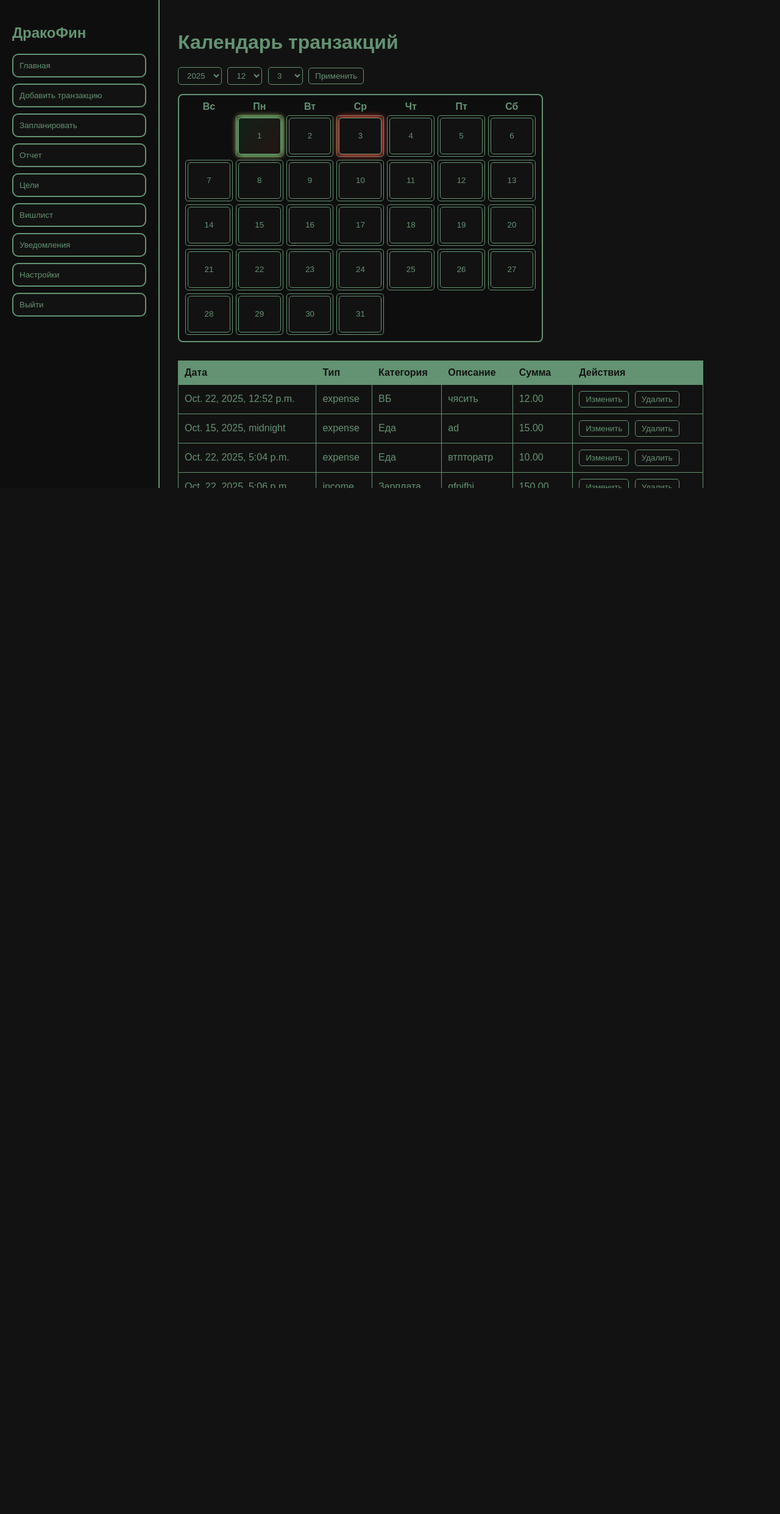
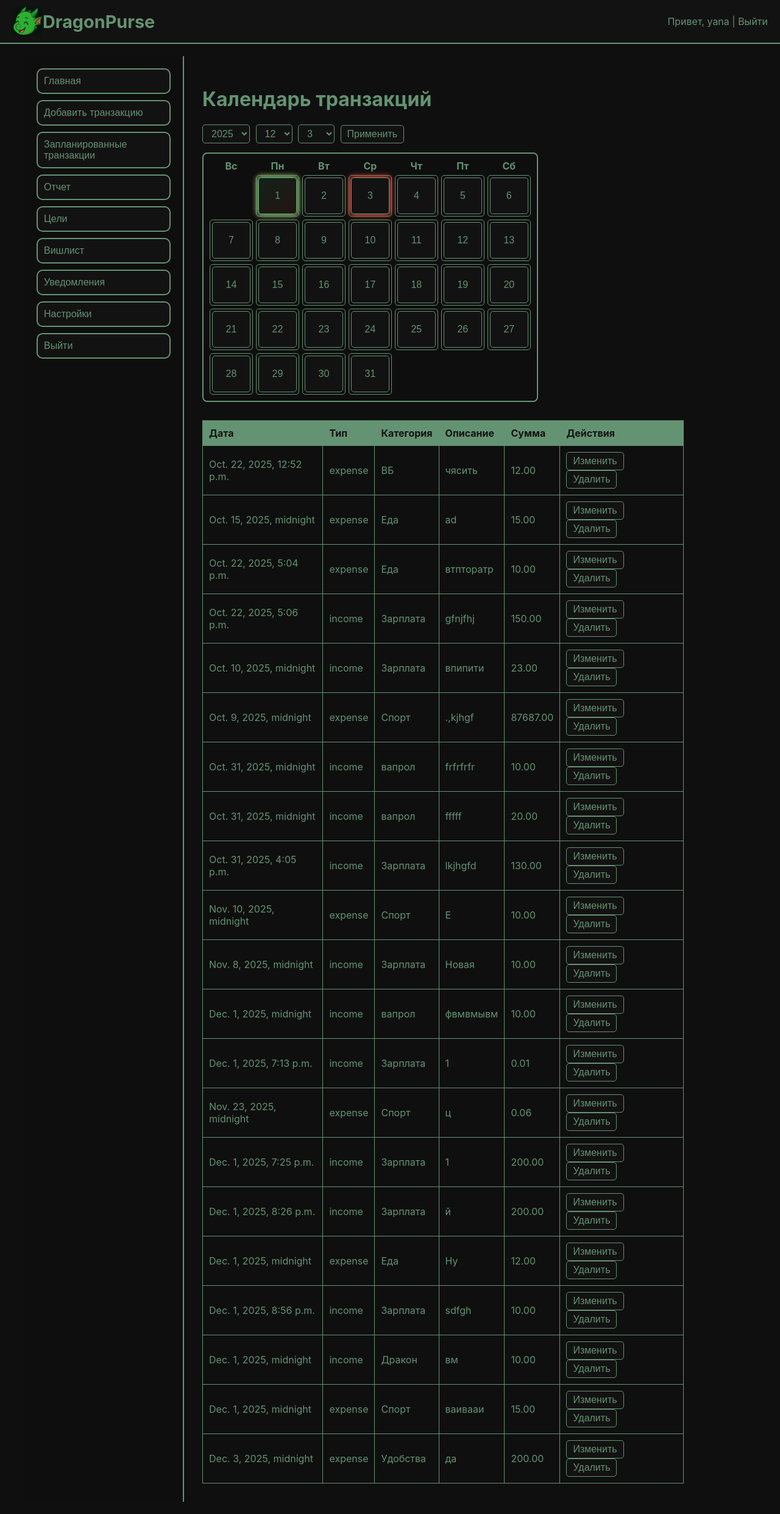
Before and after one commit to PurpleNoneDeep/Diplom_dragonPurse, a Django app: page /transactions/ in a window 1280 px wide. Shown: the whole page at 61% size. Before the commit the page ends 800 px from the top, so only its background shows below. Run offline with Django 5.2, Linux system fonts and the light colour scheme; a user stored in the database is signed in; data comes from the database, SQL or seed files in the repository; both versions use the stored data as it was after the commit.

Commit message:
a bit of design

```diff
--- /dev/null
+++ b/dragonpurse/accounts/static/accounts/css/transactions.css
@@ -0,0 +1,181 @@
+main{
+display: flex;
+}
+
+        /* Боковая панель */
+        .sidebar {
+            background-color: #0e0e0e;
+            width: 220px;
+            padding: 20px;
+            display: flex;
+            flex-direction: column;
+            align-items: flex-start;
+            border-right: 2px solid #639372;
+        }
+
+        .sidebar h2 {
+            color: #639372;
+            margin-bottom: 10px;
+        }
+
+        .sidebar a {
+            text-decoration: none;
+            color: #639372;
+            width: 100%;
+        }
+
+        .sidebar button {
+            background-color: #131212;
+            color: #639372;
+            border: 2px solid #639372;
+            border-radius: 10px;
+            padding: 10px;
+            width: 100%;
+            text-align: left;
+            cursor: pointer;
+            margin-bottom: 10px;
+            transition: all 0.3s;
+        }
+
+        .sidebar button:hover {
+            background-color: #639372;
+            color: #131212;
+        }
+
+        /* Основной контент */
+        .main-content {
+            flex-grow: 1;
+            padding: 30px;
+            overflow-y: auto;
+        }
+
+        h1 {
+            color: #639372;
+        }
+
+        /* Календарь */
+        .calendar-container {
+            margin-bottom: 30px;
+        }
+
+        .calendar {
+            display: grid;
+            grid-template-columns: repeat(7, 1fr);
+            gap: 5px;
+            border: 2px solid #639372;
+            border-radius: 8px;
+            background-color: #0e0e0e;
+            padding: 10px;
+            width: 60%;
+        }
+
+        .day {
+            position: relative;
+            border: 1px solid #639372;
+            border-radius: 5px;
+            padding: 3px;
+        }
+
+        .day-button {
+            width: 100%;
+            height: 60px;
+            background-color: #131212;
+            color: #639372;
+            border: 1px solid #639372;
+            border-radius: 5px;
+            cursor: pointer;
+            transition: all 0.3s;
+        }
+
+        .day-button:hover {
+            background-color: #639372;
+            color: #131212;
+        }
+
+        /* Подсказка */
+        .tooltip {
+            visibility: hidden;
+            opacity: 0;
+            width: 250px;
+            background-color: #131212;
+            border: 1px solid #639372;
+            color: #639372;
+            text-align: left;
+            border-radius: 8px;
+            padding: 10px;
+            position: absolute;
+            z-index: 10;
+            bottom: 70px;
+            left: 0;
+            transition: opacity 0.3s ease;
+        }
+
+        .day:hover .tooltip {
+            visibility: visible;
+            opacity: 1;
+        }
+
+        /* Подсветка по типу */
+        .income-day .day-button {
+            box-shadow: 0 0 10px 2px #2ecc71;
+        }
+
+        .expense-day .day-button {
+            box-shadow: 0 0 10px 2px #e74c3c;
+        }
+
+        .mixed-day .day-button {
+            box-shadow: 0 0 10px 2px #2ecc71, 0 0 10px 2px #e74c3c;
+            background: linear-gradient(135deg, rgba(46,204,113,0.1), rgba(231,76,60,0.1));
+        }
+
+        /* Селекты и кнопки */
+        select, button {
+            background-color: #131212;
+            color: #639372;
+            border: 1px solid #639372;
+            border-radius: 5px;
+            padding: 5px 10px;
+            margin-right: 5px;
+        }
+
+        /* Таблица */
+        table {
+            width: 90%;
+            border-collapse: collapse;
+            margin-top: 20px;
+        }
+
+        th, td {
+            border: 1px solid #639372;
+            padding: 10px;
+            text-align: left;
+        }
+
+        th {
+            background-color: #639372;
+            color: #131212;
+        }
+
+        tr:hover {
+            background-color: #1e1e1e;
+        }
+
+        .btn-danger {
+            background-color: #131212;
+            border: 1px solid #639372;
+            color: #639372;
+            border-radius: 5px;
+            padding: 5px 10px;
+            cursor: pointer;
+            transition: all 0.3s;
+        }
+
+        .btn-danger:hover {
+            background-color: #639372;
+            color: #131212;
+        }
+
+        .header {
+            margin-bottom: 15px;
+        }
--- a/dragonpurse/accounts/templates/accounts/transaction_list.html
+++ b/dragonpurse/accounts/templates/accounts/transaction_list.html
@@ -1,204 +1,12 @@
-<!DOCTYPE html>
-<html lang="ru">
-<head>
-    <meta charset="UTF-8">
-    <title>Календарь транзакций</title>
-    <style>
-        body {
-            background-color: #131212;
-            font-family: Arial, sans-serif;
-            color: #639372;
-            margin: 0;
-            display: flex;
-            height: 100vh;
-        }
-
-        /* Боковая панель */
-        .sidebar {
-            background-color: #0e0e0e;
-            width: 220px;
-            padding: 20px;
-            display: flex;
-            flex-direction: column;
-            align-items: flex-start;
-            border-right: 2px solid #639372;
-        }
-
-        .sidebar h2 {
-            color: #639372;
-            margin-bottom: 20px;
-        }
-
-        .sidebar a {
-            text-decoration: none;
-            color: #639372;
-            width: 100%;
-        }
-
-        .sidebar button {
-            background-color: #131212;
-            color: #639372;
-            border: 2px solid #639372;
-            border-radius: 10px;
-            padding: 10px;
-            width: 100%;
-            text-align: left;
-            cursor: pointer;
-            margin-bottom: 10px;
-            transition: all 0.3s;
-        }
-
-        .sidebar button:hover {
-            background-color: #639372;
-            color: #131212;
-        }
-
-        /* Основной контент */
-        .main-content {
-            flex-grow: 1;
-            padding: 30px;
-            overflow-y: auto;
-        }
-
-        h1 {
-            color: #639372;
-        }
-
-        /* Календарь */
-        .calendar-container {
-            margin-bottom: 30px;
-        }
-
-        .calendar {
-            display: grid;
-            grid-template-columns: repeat(7, 1fr);
-            gap: 5px;
-            border: 2px solid #639372;
-            border-radius: 8px;
-            background-color: #0e0e0e;
-            padding: 10px;
-            width: 60%;
-        }
-
-        .day {
-            position: relative;
-            border: 1px solid #639372;
-            border-radius: 5px;
-            padding: 3px;
-        }
-
-        .day-button {
-            width: 100%;
-            height: 60px;
-            background-color: #131212;
-            color: #639372;
-            border: 1px solid #639372;
-            border-radius: 5px;
-            cursor: pointer;
-            transition: all 0.3s;
-        }
-
-        .day-button:hover {
-            background-color: #639372;
-            color: #131212;
-        }
-
-        /* Подсказка */
-        .tooltip {
-            visibility: hidden;
-            opacity: 0;
-            width: 250px;
-            background-color: #131212;
-            border: 1px solid #639372;
-            color: #639372;
-            text-align: left;
-            border-radius: 8px;
-            padding: 10px;
-            position: absolute;
-            z-index: 10;
-            bottom: 70px;
-            left: 0;
-            transition: opacity 0.3s ease;
-        }
-
-        .day:hover .tooltip {
-            visibility: visible;
-            opacity: 1;
-        }
-
-        /* Подсветка по типу */
-        .income-day .day-button {
-            box-shadow: 0 0 10px 2px #2ecc71;
-        }
-
-        .expense-day .day-button {
-            box-shadow: 0 0 10px 2px #e74c3c;
-        }
-
-        .mixed-day .day-button {
-            box-shadow: 0 0 10px 2px #2ecc71, 0 0 10px 2px #e74c3c;
-            background: linear-gradient(135deg, rgba(46,204,113,0.1), rgba(231,76,60,0.1));
-        }
-
-        /* Селекты и кнопки */
-        select, button {
-            background-color: #131212;
-            color: #639372;
-            border: 1px solid #639372;
-            border-radius: 5px;
-            padding: 5px 10px;
-            margin-right: 5px;
-        }
-
-        /* Таблица */
-        table {
-            width: 90%;
-            border-collapse: collapse;
-            margin-top: 20px;
-        }
-
-        th, td {
-            border: 1px solid #639372;
-            padding: 10px;
-            text-align: left;
-        }
-
-        th {
-            background-color: #639372;
-            color: #131212;
-        }
-
-        tr:hover {
-            background-color: #1e1e1e;
-        }
-
-        .btn-danger {
-            background-color: #131212;
-            border: 1px solid #639372;
-            color: #639372;
-            border-radius: 5px;
-            padding: 5px 10px;
-            cursor: pointer;
-            transition: all 0.3s;
-        }
-
-        .btn-danger:hover {
-            background-color: #639372;
-            color: #131212;
-        }
-
-        .header {
-            margin-bottom: 15px;
-        }
-    </style>
-</head>
-<body>
-    <!-- Боковое меню -->
+{% extends "accounts/base.html" %}
+{% load static %}
+{% block head %}<link rel="stylesheet" href="{% static 'accounts/css/transactions.css' %}">{% endblock %}
+{% block content %}
+<main >
     <div class="sidebar">
-        <h2>ДракоФин</h2>
         <a href="{% url 'dashboard' %}"><button>Главная</button></a>
         <a href="{% url 'transaction_create' %}"><button>Добавить транзакцию</button></a>
-        <a href="{% url 'planned_expense_create' %}"><button>Запланировать</button></a>
+        <a href="{% url 'planned_expense_list' %}"><button>Запланированные транзакции</button></a>
         <a href="{% url 'report_builder' %}"><button>Отчет</button></a>
         <a href="{% url 'goals_list' %}"><button>Цели</button></a>
         <a href="{% url 'wishlist_list' %}"><button>Вишлист</button></a>
@@ -377,5 +185,5 @@
             updateCalendar();
         </script>
     </div>
-</body>
-</html>
+    </main>
+{% endblock %}
--- a/dragonpurse/accounts/views.py
+++ b/dragonpurse/accounts/views.py
@@ -880,33 +880,66 @@ class DashboardView(LoginRequiredMixin, View):
         last_day_of_month = (first_day_of_month + timezone.timedelta(days=31)).replace(day=1) - timezone.timedelta(
             days=1)
 
-        # Сумма всех доходов за текущий месяц
-        income_total = (
-                Transaction.objects.filter(
-                    user=user,
-                    category__category_type='income',
-                    date__gte=first_day_of_month,
-                    date__lte=last_day_of_month
-                ).aggregate(total=Sum('amount'))['total'] or 0
-        )
+        # Получаем транзакции за текущий месяц
+        transactions = Transaction.objects.filter(
+            user=user,
+            date__gte=first_day_of_month,
+            date__lte=last_day_of_month
+        ).order_by('date')
 
-        # Сумма всех расходов за текущий месяц
-        expense_total = (
-                Transaction.objects.filter(
-                    user=user,
-                    category__category_type='expense',
-                    date__gte=first_day_of_month,
-                    date__lte=last_day_of_month
-                ).aggregate(total=Sum('amount'))['total'] or 0
-        )
+        # Сумма всех доходов и расходов
+        income_total = transactions.filter(category__category_type='income').aggregate(total=Sum('amount'))[
+                           'total'] or 0
+        expense_total = transactions.filter(category__category_type='expense').aggregate(total=Sum('amount'))[
+                            'total'] or 0
+        balance = income_total - expense_total
 
-        # Баланс = доходы - расходы
-        balance = income_total - expense_total
+        # Генерация данных для графика
+        all_days = [first_day_of_month + timezone.timedelta(days=i) for i in
+                    range((last_day_of_month - first_day_of_month).days + 1)]
+        amounts = [0] * len(all_days)
+
+        for transaction in transactions:
+            index = (transaction.date - first_day_of_month).days
+            amounts[index] += transaction.amount
+
+        # Определяем цвета для столбцов
+        colors = ['#639372' if t.category.category_type == 'income' else '#DC143C' for t in transactions]
+        bar_colors = ['#639372' if amounts[i] > 0 and transactions[i].category.category_type == 'income' else '#DC143C'
+                      for i in range(len(amounts))]
+
+        # Создаем график
+        plt.figure(figsize=(10, 6))
+        plt.bar([day.strftime('%Y-%m-%d') for day in all_days], amounts, color=bar_colors, alpha=0.7)
+
+        # Настройка фона
+        plt.gca().set_facecolor('#131212')
+        plt.grid(False)  # Убираем сетку
+
+        # Убираем заголовок
+        plt.title('')  # Убираем заголовок
+        plt.xlabel('Дата', color='#639372')
+        plt.ylabel('Сумма', color='#639372')
+
+        # Устанавливаем метки оси X и Y
+        plt.xticks(rotation=45, ha='right', color='#639372')
+        plt.yticks(color='#639372')
+
+        # Сохраняем график в буфер
+        buf = io.BytesIO()
+        plt.savefig(buf, format='png', bbox_inches='tight', facecolor='#131212')
+        plt.close()
+        buf.seek(0)
+        image_png = buf.getvalue()
+        buf.close()
+        graphic = base64.b64encode(image_png)
+        graphic = graphic.decode('utf-8')
 
         context = {
             'balance': balance,
             'income_total': income_total,
             'expense_total': expense_total,
+            'graphic': graphic,
         }
         return render(request, 'accounts/dashboard.html', context)
 
```
Also changed, not shown: dragonpurse/accounts/templates/accounts/dashboard.html (+1 -0 lines), dragonpurse/db.sqlite3.
